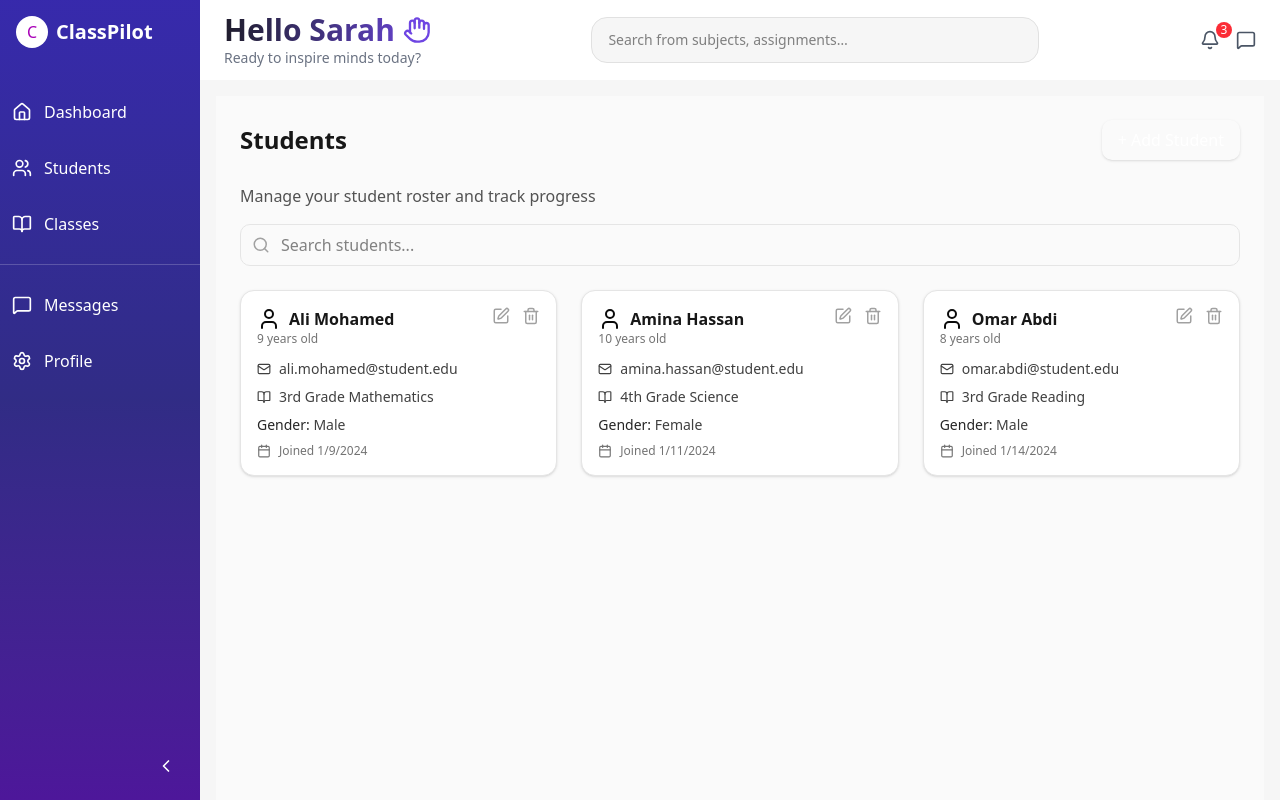
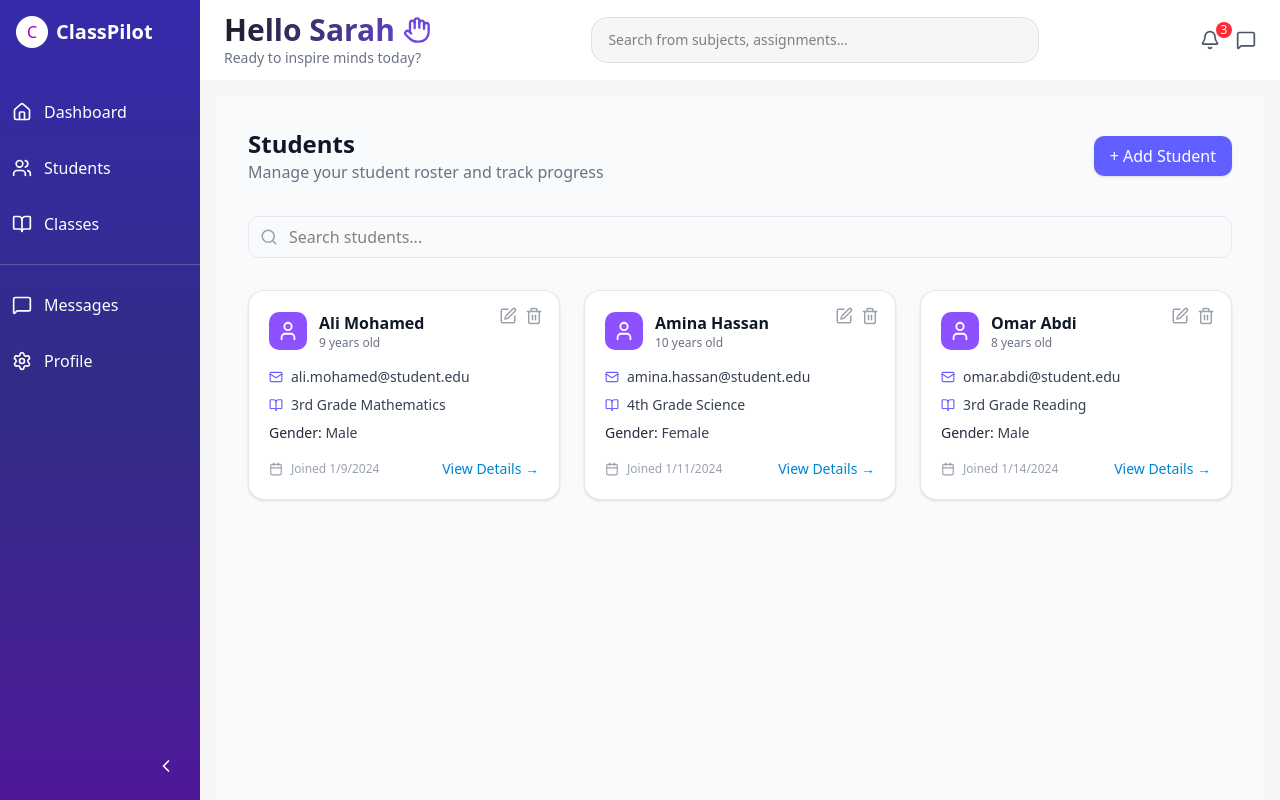
Before and after one commit to ClassPilot/ClassPilot, a React (Vite) app: page /students in a window 1280 px wide. Built offline with nearby package versions, Linux system fonts and the light colour scheme.

Commit message:
std page done

```diff
--- a/src/Pages/StudentPage.jsx
+++ b/src/Pages/StudentPage.jsx
@@ -33,26 +33,25 @@ function StudentsPage() {
   ]);
 
   return (
-    <div className="p-6 bg-neutral-50 min-h-screen">
+    <div className="p-8 bg-gray-50 min-h-screen">
       {/* Header */}
-      <div className="flex justify-between items-center mb-6">
-        <h2 className="text-2xl font-bold text-neutral-900">Students</h2>
-        <button className="bg-primary-blue hover:bg-interactive-hoverBlue text-white px-4 py-2 rounded-lg shadow transition">
+      <div className="flex justify-between items-center mb-8">
+        <div>
+          <h2 className="text-2xl font-bold text-gray-900">Students</h2>
+          <p className="text-gray-500">Manage your student roster and track progress</p>
+        </div>
+        <button className="bg-indigo-500 hover:bg-indigo-600 text-white px-4 py-2 rounded-lg shadow-sm transition-all flex items-center gap-2">
           + Add Student
         </button>
       </div>
 
-      <p className="text-neutral-600 mb-4">
-        Manage your student roster and track progress
-      </p>
-
       {/* Search bar */}
-      <div className="relative mb-6">
-        <Search className="absolute left-3 top-3 text-neutral-400" size={18} />
+      <div className="relative mb-8">
+        <Search className="absolute left-3 top-3 text-gray-400" size={18} />
         <input
           type="text"
           placeholder="Search students..."
-          className="w-full pl-10 pr-4 py-2 border border-neutral-200 rounded-lg bg-background-input focus:outline-none focus:ring-2 focus:ring-primary-blue"
+          className="w-full pl-10 pr-4 py-2 border border-gray-200 rounded-lg bg-gray-50 focus:outline-none focus:ring-2 focus:ring-sky-500"
         />
       </div>
 
@@ -61,41 +60,52 @@ function StudentsPage() {
         {students.map((student) => (
           <div
             key={student.id}
-            className="bg-white border border-neutral-200 rounded-xl p-4 shadow hover:shadow-lg hover:bg-background-hover transition"
+            className="bg-white border border-gray-200 rounded-2xl p-5 shadow-sm hover:shadow-lg transition-all hover:-translate-y-1 relative"
           >
-            {/* Header with name & actions */}
-            <div className="flex justify-between items-start mb-3">
+            {/* Top Right Actions (Edit / Delete) */}
+            <div className="absolute top-4 right-4 flex gap-2 text-gray-400">
+              <button className="hover:text-indigo-500 transition">
+                <Edit size={18} />
+              </button>
+              <button className="hover:text-red-500 transition">
+                <Trash2 size={18} />
+              </button>
+            </div>
+
+            {/* Header (User Info) */}
+            <div className="flex items-center gap-3 mb-4">
+              <div className="bg-violet-500 text-white p-2 rounded-lg">
+                <User size={22} />
+              </div>
               <div>
-                <div className="flex items-center gap-2">
-                  <User className="text-primary-purple" />
-                  <h3 className="font-semibold text-neutral-900">{student.name}</h3>
-                </div>
-                <p className="text-xs text-neutral-500">{student.age}</p>
-              </div>
-              <div className="flex gap-3 text-neutral-400">
-                <button>
-                  <Edit size={18} className="hover:text-primary-blue" />
-                </button>
-                <button>
-                  <Trash2 size={18} className="hover:text-semantic-error" />
-                </button>
+                <h3 className="font-semibold text-gray-900">{student.name}</h3>
+                <p className="text-xs text-gray-500">{student.age}</p>
               </div>
             </div>
 
             {/* Info */}
-            <p className="flex items-center gap-2 text-sm text-neutral-700 mb-2">
-              <Mail size={14} className="text-primary-indigo" /> {student.email}
+            <p className="flex items-center gap-2 text-sm text-gray-700 mb-2">
+              <Mail size={14} className="text-indigo-500" /> {student.email}
             </p>
-            <p className="flex items-center gap-2 text-sm text-neutral-700 mb-2">
-              <BookOpen size={14} className="text-primary-indigo" /> {student.grade}
+            <p className="flex items-center gap-2 text-sm text-gray-700 mb-2">
+              <BookOpen size={14} className="text-indigo-500" /> {student.grade}
             </p>
-            <p className="text-sm text-neutral-700 mb-2">
-              <span className="font-medium text-neutral-800">Gender:</span>{" "}
-              {student.gender}
+            <p className="text-sm text-gray-700 mb-4">
+              <span className="font-medium text-gray-800">Gender:</span> {student.gender}
             </p>
-            <p className="flex items-center gap-2 text-xs text-neutral-500">
-              <Calendar size={14} /> Joined {student.joined}
-            </p>
+
+            {/* Bottom Section: Date (left) + View Details (right) */}
+            <div className="flex justify-between items-center">
+              <p className="text-xs text-gray-400 flex items-center gap-2">
+                <Calendar size={14} /> Joined {student.joined}
+              </p>
+              <a
+                href="#"
+                className="text-sky-600 text-sm font-medium hover:underline"
+              >
+                View Details →
+              </a>
+            </div>
           </div>
         ))}
       </div>
```
